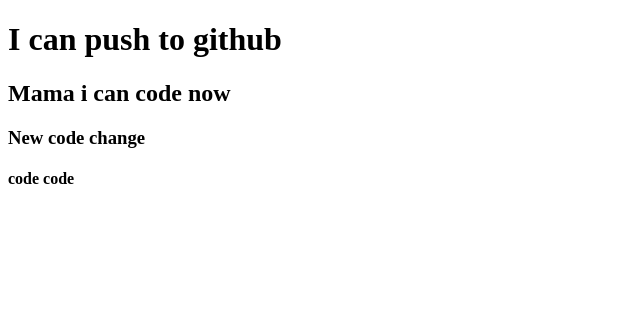
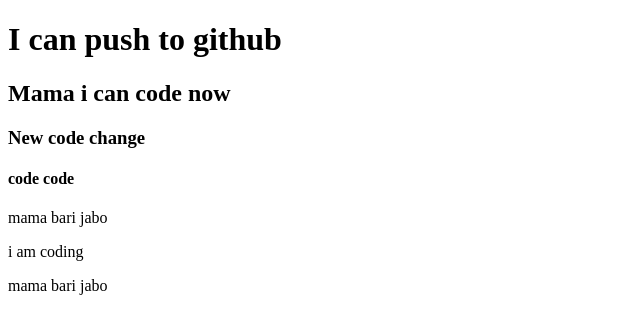
Before and after one commit to Rizonislam455/my-second-rpo, a plain HTML site: page index.html in a window 1280 px wide. Shown: the whole page, without its empty margins (0-640 px from the left). Drawn offline with Linux system fonts and the light colour scheme.

Commit message:
styles added

```diff
--- a/index.html
+++ b/index.html
@@ -12,5 +12,8 @@
 <h2>Mama i can code now</h2>
 <h3>New code change</h3>
 <h4>code code</h4>
+<p>mama bari jabo</p>
+<p>i am coding</p>
 </body>
+<p>mama bari jabo</p>
 </html>
```
Also changed, not shown: style.css (added).
